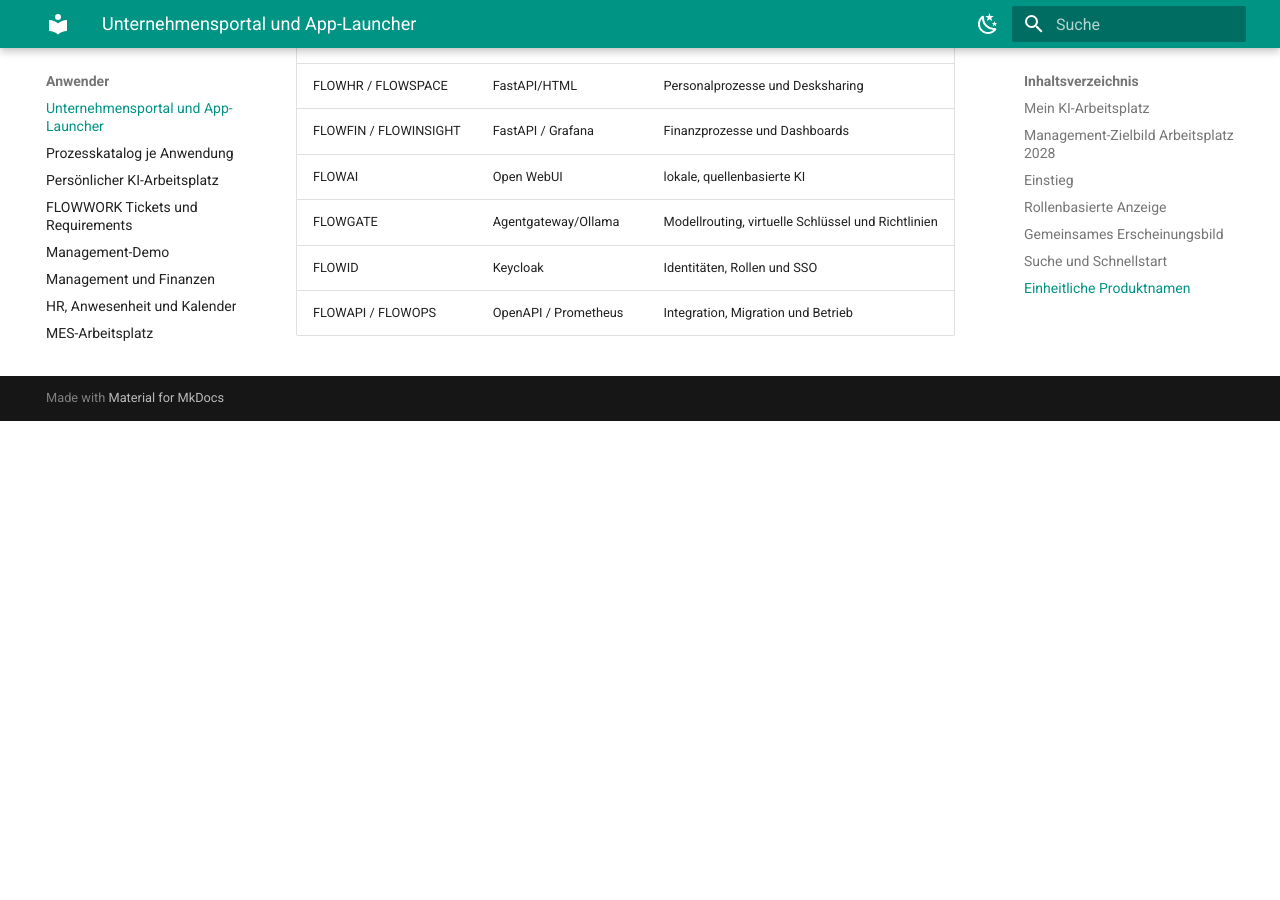
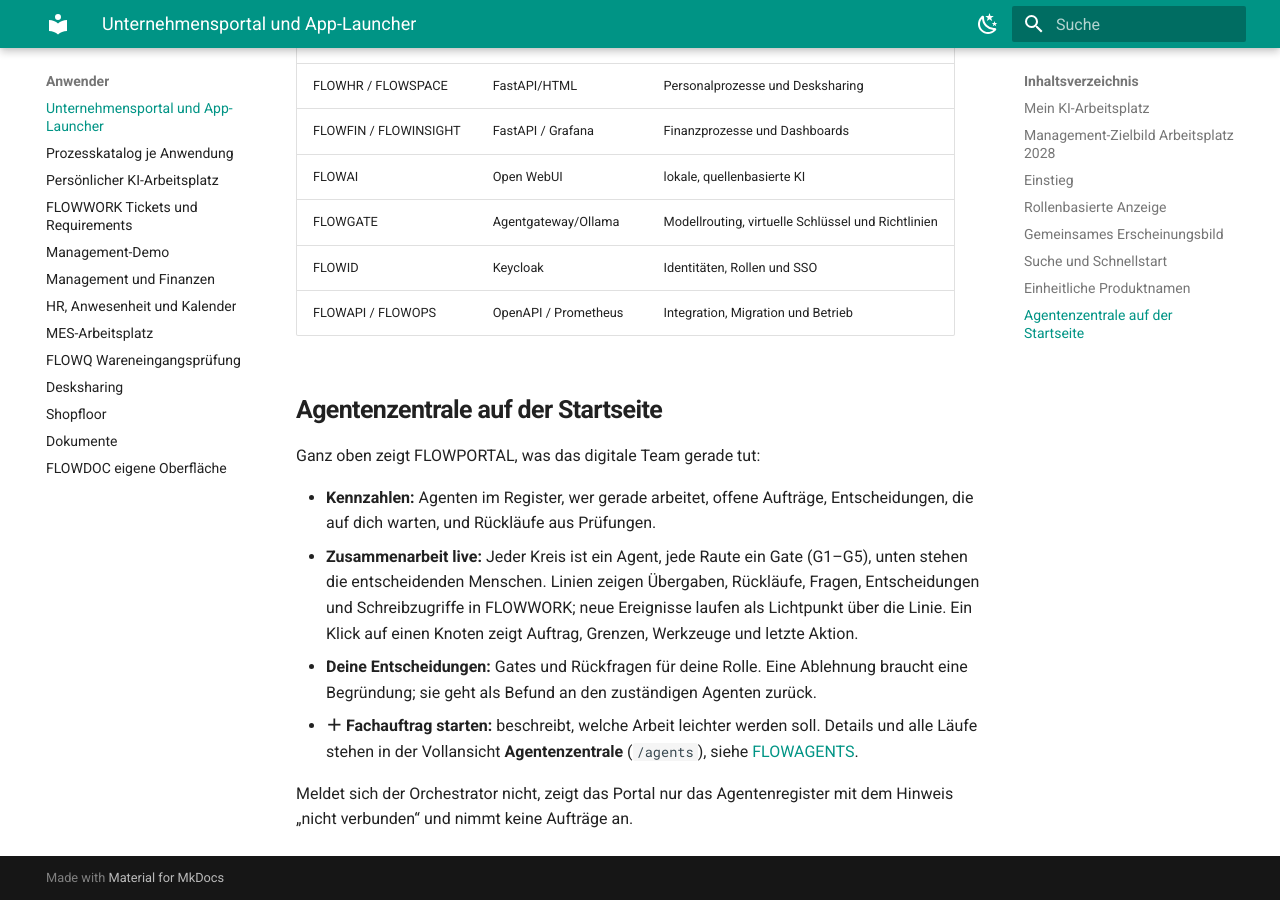
Before and after one commit to BasKjell/ERP_Eigenbau, an MkDocs documentation site: the page built from docs/user-guides/company-portal.md, in a window 1280 px wide and 900 px high, scrolled down 5013 px. Built offline with MkDocs 1.6.1 and Material for MkDocs 9.7.7, drawn with Linux system fonts in a browser that asks for light colours; before the commit the page ends 5434 px from its top, so only the background shows below that.

Commit message:
docs: Agentenzentrale in der Portal-Anleitung, FLOWAGENTS-Variablen in .env.example
Agent: claude-code / claude-opus-5-5
Co-Authored-By: Claude Opus 5.5 <noreply@anthropic.com>

```diff
--- a/docs/user-guides/company-portal.md
+++ b/docs/user-guides/company-portal.md
@@ -116,3 +116,21 @@ Anwendungen.
 | FLOWGATE | Agentgateway/Ollama | Modellrouting, virtuelle Schlüssel und Richtlinien |
 | FLOWID | Keycloak | Identitäten, Rollen und SSO |
 | FLOWAPI / FLOWOPS | OpenAPI / Prometheus | Integration, Migration und Betrieb |
+
+## Agentenzentrale auf der Startseite
+
+Ganz oben zeigt FLOWPORTAL, was das digitale Team gerade tut:
+
+- **Kennzahlen:** Agenten im Register, wer gerade arbeitet, offene Aufträge, Entscheidungen, die auf
+  dich warten, und Rückläufe aus Prüfungen.
+- **Zusammenarbeit live:** Jeder Kreis ist ein Agent, jede Raute ein Gate (G1–G5), unten stehen die
+  entscheidenden Menschen. Linien zeigen Übergaben, Rückläufe, Fragen, Entscheidungen und
+  Schreibzugriffe in FLOWWORK; neue Ereignisse laufen als Lichtpunkt über die Linie. Ein Klick auf
+  einen Knoten zeigt Auftrag, Grenzen, Werkzeuge und letzte Aktion.
+- **Deine Entscheidungen:** Gates und Rückfragen für deine Rolle. Eine Ablehnung braucht eine
+  Begründung; sie geht als Befund an den zuständigen Agenten zurück.
+- **＋ Fachauftrag starten:** beschreibt, welche Arbeit leichter werden soll. Details und alle Läufe
+  stehen in der Vollansicht **Agentenzentrale** (`/agents`), siehe [FLOWAGENTS](../agents/index.md).
+
+Meldet sich der Orchestrator nicht, zeigt das Portal nur das Agentenregister mit dem Hinweis
+„nicht verbunden“ und nimmt keine Aufträge an.
```
Also changed, not shown: 1 other file.
